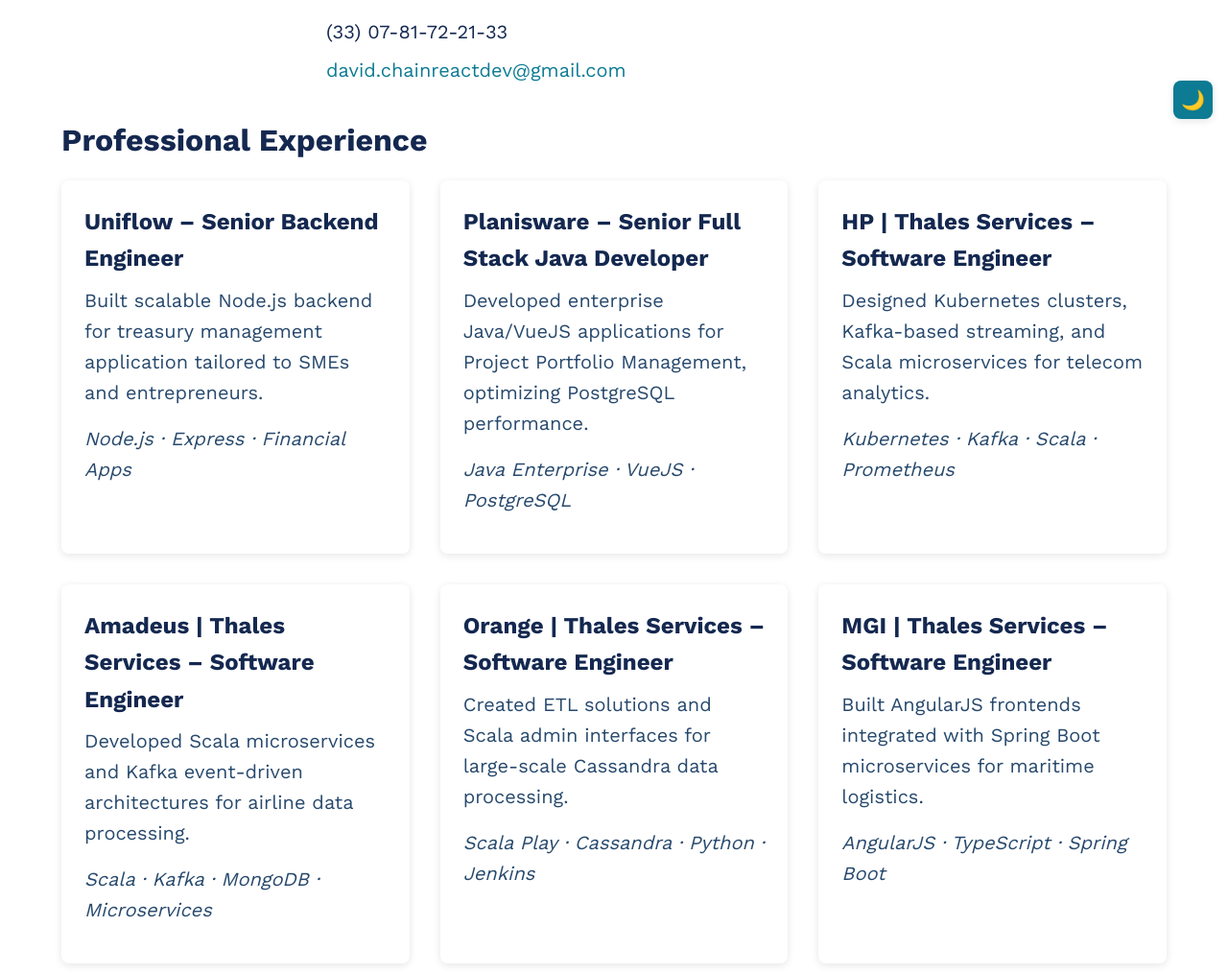
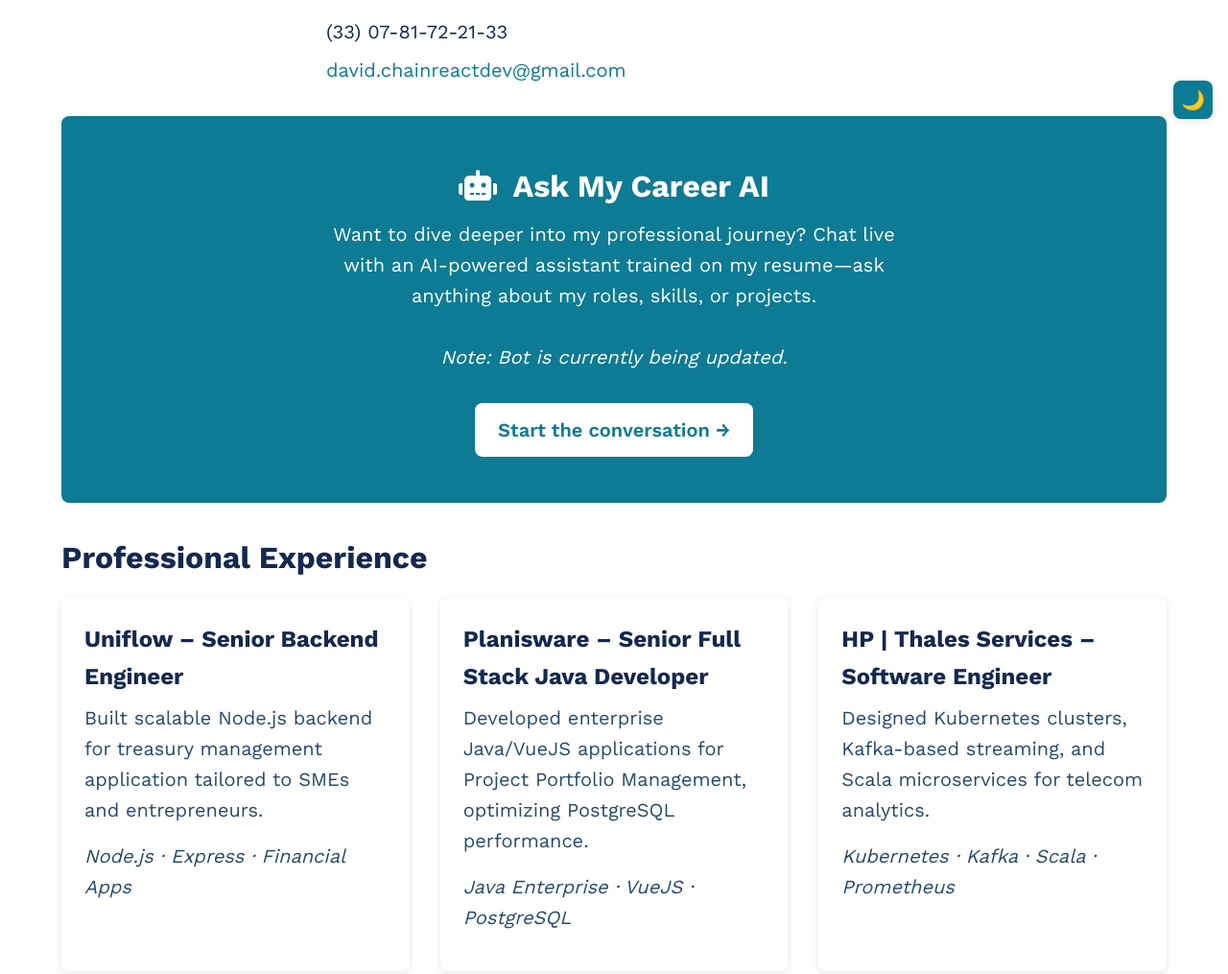
Before and after one commit to davdotsol/resume, a plain HTML site: page index.html in a window 1280 px wide. Shown: the part 660-1675 px from the top of the page at 96% size. Drawn offline with nearby package versions, Linux system fonts and the light colour scheme.

Commit message:
Added My Career AI Bot section

```diff
--- a/css/resume.css
+++ b/css/resume.css
@@ -239,6 +239,45 @@ body {
   color: var(--text);
 }
 
+/* Interactive Resume Chatbot */
+.chatbot-section {
+  text-align: center;
+  background: var(--accent);
+  color: var(--bg);
+  padding: calc(var(--gap) * 1.5) var(--gap);
+  border-radius: var(--radius);
+  margin-bottom: var(--gap);
+}
+.chatbot-section h2 {
+  font-size: var(--fs-2);
+  margin-bottom: 0.5rem;
+}
+.chatbot-section h2 i {
+  margin-right: 0.5rem;
+}
+.chatbot-section p {
+  font-size: var(--fs-4);
+  margin-bottom: var(--gap);
+  max-width: 600px;
+  margin-left: auto;
+  margin-right: auto;
+}
+.chatbot-link {
+  display: inline-block;
+  font-size: var(--fs-4);
+  color: var(--accent);
+  background: var(--bg);
+  padding: 0.75rem 1.5rem;
+  border-radius: var(--radius);
+  font-weight: 600;
+  text-decoration: none;
+  transition: transform 0.2s, box-shadow 0.2s;
+}
+.chatbot-link:hover {
+  transform: translateY(-3px);
+  box-shadow: 0 4px 12px var(--shadow);
+}
+
 /* SKILLS GRID */
 .skill-grid {
   display: grid;
--- a/index.html
+++ b/index.html
@@ -96,6 +96,26 @@
           </li>
         </ul>
       </section>
+      <!-- Interactive Resume Chatbot -->
+      <section id="chatbot" class="section reveal chatbot-section">
+        <h2><i class="fas fa-robot"></i> Ask My Career AI</h2>
+        <p>
+          Want to dive deeper into my professional journey? Chat live with an
+          AI-powered assistant trained on my resume—ask anything about my roles,
+          skills, or projects.
+        </p>
+        <p class="chatbot-note">
+          <em>Note: Bot is currently being updated.</em>
+        </p>
+        <a
+          href="https://huggingface.co/spaces/davdotsol/my_career_ai"
+          target="_blank"
+          rel="noopener"
+          class="chatbot-link"
+          >Start the conversation &rarr;</a
+        >
+      </section>
+
       <!-- PROFESSIONAL EXPERIENCE -->
       <section id="experience" class="section reveal">
         <h2>Professional Experience</h2>
@@ -303,11 +323,6 @@
 
       <!-- SKILLS -->
       <section id="skills" class="section reveal">
-        <p class="section-intro">
-          Experienced Full Stack Engineer now focused on blockchain tech.
-          Specializing in scalable solutions tailored to your needs.
-          <img src="./img/Dot.svg" alt="Blue Dot" />
-        </p>
         <h2>Skills that I have</h2>
         <div class="cards skill-grid">
           <div class="skill-card"><i class="fab fa-java"></i></div>
```
